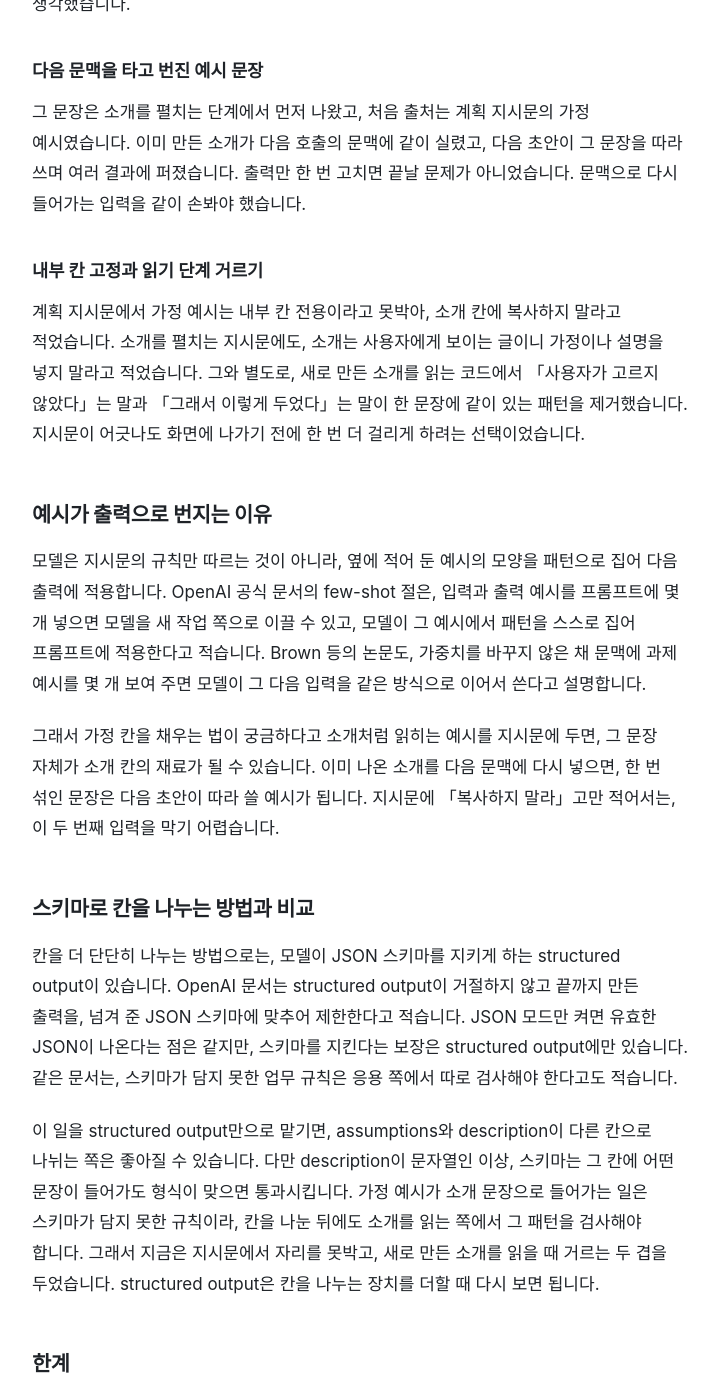
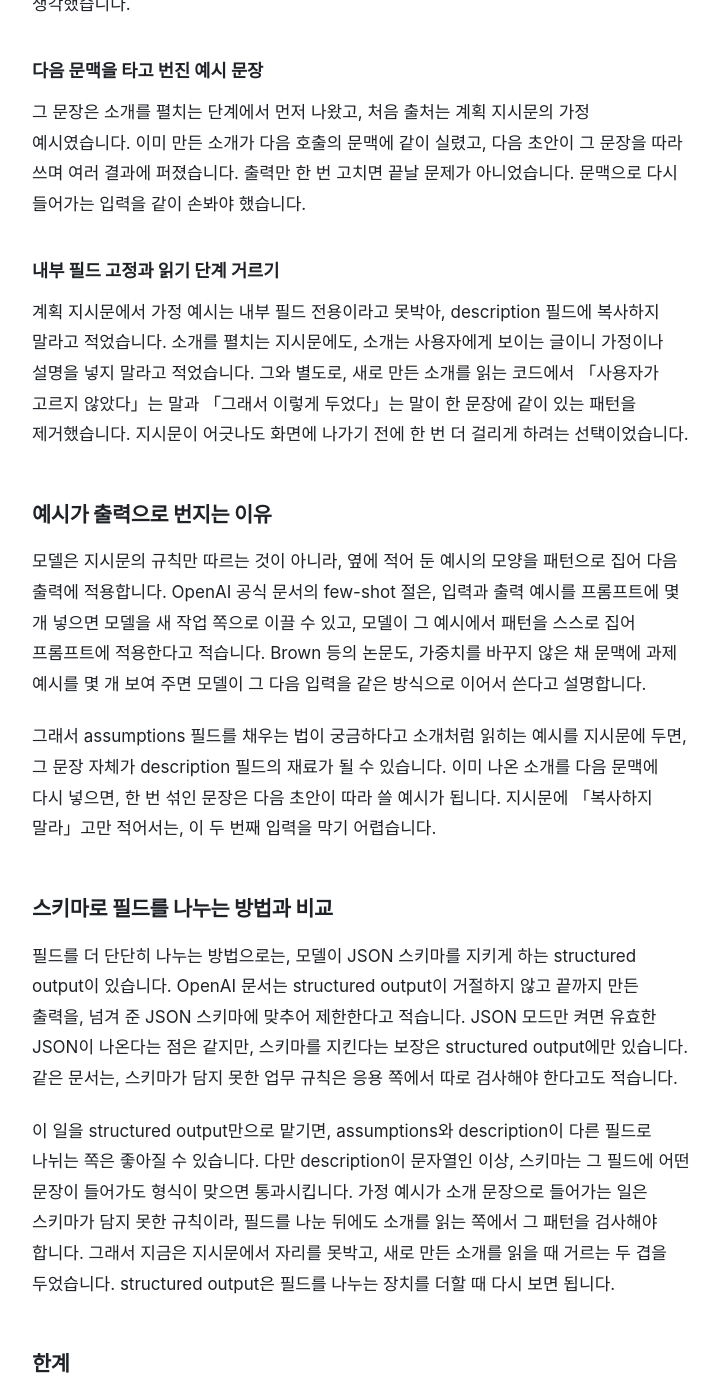
Before and after one commit to zeno0505/dev-articles, a Jekyll site: the page built from _posts/2026-11-16-pin-examples-and-filter.md, in a window 1280 px wide and 1400 px high, scrolled down 3417 px. Shown: the whole window, without its empty margins (278-997 px from the left). Built offline with Jekyll 4.4.1, drawn with Linux system fonts in a browser that asks for light colours; some web fonts are replaced; some of the changed text lies outside the part shown.

Commit message:
글 표현 다듬기: 「칸」을 필드·부분 등 뜻에 맞는 말로, 그림 4장 갱신 (#69)

````diff
--- a/_posts/2026-11-16-pin-examples-and-filter.md
+++ b/_posts/2026-11-16-pin-examples-and-filter.md
@@ -1,40 +1,40 @@
 ---
-title: "지시문 예시를 내부 칸에 두고 읽을 때 거르기"
+title: "지시문 예시를 내부 필드에 두고 읽을 때 거르기"
 date: 2026-11-16
 categories: [일일 회고]
-description: "계획 지시문의 가정 예시가 사용자에게 보이는 소개에 섞여 다음 초안에 따라 퍼졌습니다. 예시 자리를 내부 칸으로 못박고, 새 소개를 읽는 코드에서 그 문장 패턴을 거르기로 했습니다."
+description: "계획 지시문의 가정 예시가 사용자에게 보이는 소개에 섞여 다음 초안에 따라 퍼졌습니다. 예시 자리를 내부 필드로 못박고, 새 소개를 읽는 코드에서 그 문장 패턴을 거르기로 했습니다."
 ---
 
-지시문의 가정 칸에만 두려고 한 문장이, 사용자가 정한 것처럼 보이는 소개 끝에 붙었습니다. 처음에는 한 번 잘못 나온 문장으로 보였는데, 이미 만든 소개가 다음 호출의 문맥에 실려 초안이 그 문장을 따라 쓰며 퍼졌습니다. 그래서 예시의 자리를 내부 칸으로 못박고, 새 소개를 읽는 코드에서 그 문장 패턴을 한 번 더 거르기로 했습니다.
+지시문의 assumptions 필드에만 두려고 한 문장이, 사용자가 정한 것처럼 보이는 소개 끝에 붙었습니다. 처음에는 한 번 잘못 나온 문장으로 보였는데, 이미 만든 소개가 다음 호출의 문맥에 실려 초안이 그 문장을 따라 쓰며 퍼졌습니다. 그래서 예시의 자리를 내부 필드로 못박고, 새 소개를 읽는 코드에서 그 문장 패턴을 한 번 더 거르기로 했습니다.
 
 이 글은 생성 모델에 계획 지시문을 주고, 그 출력을 다음 호출의 문맥으로 다시 넣는 분께 도움이 됩니다.
 
 ## 한눈에 보는 결론
 
 - 제약: 사용자에게 보이는 소개에는 내부 가정 예시가 들어가면 안 되고, 이전 소개가 다음 문맥에 들어가도 그 문장이 다시 살아나면 안 됩니다.
-- 결정: 지시문에서 예시는 assumptions 같은 내부 칸 전용이라고 못박고, 소개를 펼치는 지시문에도 가정 문장을 넣지 말라고 적었습니다. 그와 별도로, 새로 만든 소개를 읽을 때 그 문장 패턴을 제거합니다. 이미 저장한 글을 고치는 경로에는 이 거르기를 두지 않았습니다.
+- 결정: 지시문에서 예시는 assumptions 같은 내부 필드 전용이라고 못박고, 소개를 펼치는 지시문에도 가정 문장을 넣지 말라고 적었습니다. 그와 별도로, 새로 만든 소개를 읽을 때 그 문장 패턴을 제거합니다. 이미 저장한 글을 고치는 경로에는 이 거르기를 두지 않았습니다.
 - 확인: 일반 예시로 소개 문자열에 가정 예시 문장을 넣은 뒤 거르기 함수를 돌리면 그 문장은 빠지고 본문은 남았습니다. 고친 뒤에는 새 대화에서 소개를 만들어 저장해 보니, 보이는 소개에 그 가정 문장이 없었습니다.
 
 ## 과제와 제약
 
-목표는 공개 소개 초안을 만들되, 계획 단계에서만 쓰는 가정이 사용자 화면에 나가지 않게 하는 것이었습니다. 가정 예시는 「가정:」처럼 표시된 짧은 메모가 아니라, 소개 본문처럼 읽히는 완성된 문장이었습니다. 생성 결과를 다음 호출의 문맥으로 다시 넣는 구조라, 한 번 섞인 문장은 다음 초안의 재료가 됩니다. 지시문에서 예시를 없애 버리면 모델이 내부 칸을 어떻게 채울지 보기 어려워, 예시는 남기되 자리가 분명해야 했습니다.
+목표는 공개 소개 초안을 만들되, 계획 단계에서만 쓰는 가정이 사용자 화면에 나가지 않게 하는 것이었습니다. 가정 예시는 「가정:」처럼 표시된 짧은 메모가 아니라, 소개 본문처럼 읽히는 완성된 문장이었습니다. 생성 결과를 다음 호출의 문맥으로 다시 넣는 구조라, 한 번 섞인 문장은 다음 초안의 재료가 됩니다. 지시문에서 예시를 없애 버리면 모델이 내부 필드를 어떻게 채울지 보기 어려워, 예시는 남기되 자리가 분명해야 했습니다.
 
 ## 어떤 방법을 골랐는지
 
-지시문만 고쳐서 「예시는 복사하지 말라」고 적는 방법은, 이미 섞여 나온 문장이 다음 문맥에 남아 있으면 다시 따라 쓰일 수 있습니다. 반대로 읽는 쪽에서만 거르면, 같은 뜻의 문장이 조금 다른 표기로 나올 때 빠지지 않을 수 있고, 모델은 여전히 소개 칸에 그 문장을 쓰려 합니다. 그래서 계획 지시문에서 예시의 자리를 내부 칸으로 못박고, 소개를 펼치는 지시문에도 가정이나 설명을 넣지 말라고 적었습니다. 그와 별도로, 새로 만든 소개를 읽는 코드에서 그 패턴을 거르는 두 겹을 두었습니다.
+지시문만 고쳐서 「예시는 복사하지 말라」고 적는 방법은, 이미 섞여 나온 문장이 다음 문맥에 남아 있으면 다시 따라 쓰일 수 있습니다. 반대로 읽는 쪽에서만 거르면, 같은 뜻의 문장이 조금 다른 표기로 나올 때 빠지지 않을 수 있고, 모델은 여전히 description 필드에 그 문장을 쓰려 합니다. 그래서 계획 지시문에서 예시의 자리를 내부 필드로 못박고, 소개를 펼치는 지시문에도 가정이나 설명을 넣지 말라고 적었습니다. 그와 별도로, 새로 만든 소개를 읽는 코드에서 그 패턴을 거르는 두 겹을 두었습니다.
 
 ## 기본 구조
 
 생성 한 번의 출력은 끝이 아닙니다. 그 출력이 다음 호출의 문맥으로 들어가면, 잘못된 문장도 다음 초안의 입력이 됩니다.
 
-![계획 지시문의 가정 예시가 소개에 섞인 뒤, 다음 문맥으로 다시 들어가 퍼지는 흐름과, 내부 칸 고정과 읽기 거르기로 끊는 구조](/dev-articles/assets/2026-11-16-pin-examples-and-filter-01.png)
+![계획 지시문의 가정 예시가 소개에 섞인 뒤, 다음 문맥으로 다시 들어가 퍼지는 흐름과, 내부 필드 고정과 읽기 거르기로 끊는 구조](/dev-articles/assets/2026-11-16-pin-examples-and-filter-01.png)
 
-실제 고친 모양은, 지시문에서 예시가 들어갈 칸을 명시하고, 새로 만든 소개를 읽을 때 그 예시 문장을 빼는 쪽입니다. 아래는 그 구조를 일반 예시로 옮긴 코드입니다. 제품 지시문 원문이나 제품 거르기 코드가 아닙니다.
+실제 고친 모양은, 지시문에서 예시가 들어갈 필드를 명시하고, 새로 만든 소개를 읽을 때 그 예시 문장을 빼는 쪽입니다. 아래는 그 구조를 일반 예시로 옮긴 코드입니다. 제품 지시문 원문이나 제품 거르기 코드가 아닙니다.
 
 ```js
 const PLAN_PROMPT = `당신은 공개 소개 초안을 만듭니다.
-assumptions 칸에는 내부 가정만 적습니다. 이 칸의 문장은 사용자에게 보여 주지 않습니다.
-description 칸에는 사용자에게 보일 문장만 적습니다.
+assumptions 필드에는 내부 가정만 적습니다. 이 필드의 문장은 사용자에게 보여 주지 않습니다.
+description 필드에는 사용자에게 보일 문장만 적습니다.
 
 assumptions 예시(내부 전용, description에 복사하지 말 것):
 - 따로 고르지 않아 매달 이어지는 요금제로 두었습니다.
@@ -79,25 +79,25 @@ export function parseNewDraft(raw) {
 
 그 문장은 소개를 펼치는 단계에서 먼저 나왔고, 처음 출처는 계획 지시문의 가정 예시였습니다. 이미 만든 소개가 다음 호출의 문맥에 같이 실렸고, 다음 초안이 그 문장을 따라 쓰며 여러 결과에 퍼졌습니다. 출력만 한 번 고치면 끝날 문제가 아니었습니다. 문맥으로 다시 들어가는 입력을 같이 손봐야 했습니다.
 
-### 내부 칸 고정과 읽기 단계 거르기
+### 내부 필드 고정과 읽기 단계 거르기
 
-계획 지시문에서 가정 예시는 내부 칸 전용이라고 못박아, 소개 칸에 복사하지 말라고 적었습니다. 소개를 펼치는 지시문에도, 소개는 사용자에게 보이는 글이니 가정이나 설명을 넣지 말라고 적었습니다. 그와 별도로, 새로 만든 소개를 읽는 코드에서 「사용자가 고르지 않았다」는 말과 「그래서 이렇게 두었다」는 말이 한 문장에 같이 있는 패턴을 제거했습니다. 지시문이 어긋나도 화면에 나가기 전에 한 번 더 걸리게 하려는 선택이었습니다.
+계획 지시문에서 가정 예시는 내부 필드 전용이라고 못박아, description 필드에 복사하지 말라고 적었습니다. 소개를 펼치는 지시문에도, 소개는 사용자에게 보이는 글이니 가정이나 설명을 넣지 말라고 적었습니다. 그와 별도로, 새로 만든 소개를 읽는 코드에서 「사용자가 고르지 않았다」는 말과 「그래서 이렇게 두었다」는 말이 한 문장에 같이 있는 패턴을 제거했습니다. 지시문이 어긋나도 화면에 나가기 전에 한 번 더 걸리게 하려는 선택이었습니다.
 
 ## 예시가 출력으로 번지는 이유
 
 모델은 지시문의 규칙만 따르는 것이 아니라, 옆에 적어 둔 예시의 모양을 패턴으로 집어 다음 출력에 적용합니다. OpenAI 공식 문서의 few-shot 절은, 입력과 출력 예시를 프롬프트에 몇 개 넣으면 모델을 새 작업 쪽으로 이끌 수 있고, 모델이 그 예시에서 패턴을 스스로 집어 프롬프트에 적용한다고 적습니다. Brown 등의 논문도, 가중치를 바꾸지 않은 채 문맥에 과제 예시를 몇 개 보여 주면 모델이 그 다음 입력을 같은 방식으로 이어서 쓴다고 설명합니다.
 
-그래서 가정 칸을 채우는 법이 궁금하다고 소개처럼 읽히는 예시를 지시문에 두면, 그 문장 자체가 소개 칸의 재료가 될 수 있습니다. 이미 나온 소개를 다음 문맥에 다시 넣으면, 한 번 섞인 문장은 다음 초안이 따라 쓸 예시가 됩니다. 지시문에 「복사하지 말라」고만 적어서는, 이 두 번째 입력을 막기 어렵습니다.
+그래서 assumptions 필드를 채우는 법이 궁금하다고 소개처럼 읽히는 예시를 지시문에 두면, 그 문장 자체가 description 필드의 재료가 될 수 있습니다. 이미 나온 소개를 다음 문맥에 다시 넣으면, 한 번 섞인 문장은 다음 초안이 따라 쓸 예시가 됩니다. 지시문에 「복사하지 말라」고만 적어서는, 이 두 번째 입력을 막기 어렵습니다.
 
-## 스키마로 칸을 나누는 방법과 비교
+## 스키마로 필드를 나누는 방법과 비교
 
-칸을 더 단단히 나누는 방법으로는, 모델이 JSON 스키마를 지키게 하는 structured output이 있습니다. OpenAI 문서는 structured output이 거절하지 않고 끝까지 만든 출력을, 넘겨 준 JSON 스키마에 맞추어 제한한다고 적습니다. JSON 모드만 켜면 유효한 JSON이 나온다는 점은 같지만, 스키마를 지킨다는 보장은 structured output에만 있습니다. 같은 문서는, 스키마가 담지 못한 업무 규칙은 응용 쪽에서 따로 검사해야 한다고도 적습니다.
+필드를 더 단단히 나누는 방법으로는, 모델이 JSON 스키마를 지키게 하는 structured output이 있습니다. OpenAI 문서는 structured output이 거절하지 않고 끝까지 만든 출력을, 넘겨 준 JSON 스키마에 맞추어 제한한다고 적습니다. JSON 모드만 켜면 유효한 JSON이 나온다는 점은 같지만, 스키마를 지킨다는 보장은 structured output에만 있습니다. 같은 문서는, 스키마가 담지 못한 업무 규칙은 응용 쪽에서 따로 검사해야 한다고도 적습니다.
 
-이 일을 structured output만으로 맡기면, assumptions와 description이 다른 칸으로 나뉘는 쪽은 좋아질 수 있습니다. 다만 description이 문자열인 이상, 스키마는 그 칸에 어떤 문장이 들어가도 형식이 맞으면 통과시킵니다. 가정 예시가 소개 문장으로 들어가는 일은 스키마가 담지 못한 규칙이라, 칸을 나눈 뒤에도 소개를 읽는 쪽에서 그 패턴을 검사해야 합니다. 그래서 지금은 지시문에서 자리를 못박고, 새로 만든 소개를 읽을 때 거르는 두 겹을 두었습니다. structured output은 칸을 나누는 장치를 더할 때 다시 보면 됩니다.
+이 일을 structured output만으로 맡기면, assumptions와 description이 다른 필드로 나뉘는 쪽은 좋아질 수 있습니다. 다만 description이 문자열인 이상, 스키마는 그 필드에 어떤 문장이 들어가도 형식이 맞으면 통과시킵니다. 가정 예시가 소개 문장으로 들어가는 일은 스키마가 담지 못한 규칙이라, 필드를 나눈 뒤에도 소개를 읽는 쪽에서 그 패턴을 검사해야 합니다. 그래서 지금은 지시문에서 자리를 못박고, 새로 만든 소개를 읽을 때 거르는 두 겹을 두었습니다. structured output은 필드를 나누는 장치를 더할 때 다시 보면 됩니다.
 
 ## 한계
 
-거르기는 「고르지 않았다」와 「두었다」가 한 문장에 같이 있는 패턴만 빼므로, 표현이 조금만 바뀌면 남을 수 있습니다. 지시문에서 자리를 못박는 일은 모델이 칸을 지키게 돕는 장치이지, 출력을 보증하지는 않습니다. 이미 저장한 글을 고치는 경로에는 이 거르기를 두지 않았으므로, 예전에 섞여 들어간 문장은 그 경로만으로는 빠지지 않습니다. 위 코드의 예시 문장과 거르기 결과는 일반 예시입니다.
+거르기는 「고르지 않았다」와 「두었다」가 한 문장에 같이 있는 패턴만 빼므로, 표현이 조금만 바뀌면 남을 수 있습니다. 지시문에서 자리를 못박는 일은 모델이 필드를 지키게 돕는 장치이지, 출력을 보증하지는 않습니다. 이미 저장한 글을 고치는 경로에는 이 거르기를 두지 않았으므로, 예전에 섞여 들어간 문장은 그 경로만으로는 빠지지 않습니다. 위 코드의 예시 문장과 거르기 결과는 일반 예시입니다.
 
 ## 확인 방법
 
@@ -121,10 +121,10 @@ const parsed = parseNewDraft(leaked)
 ## 정리
 
 - 지시문 예시는 출력으로 번질 수 있고, 다음 문맥에 들어가면 따라 퍼집니다.
-- 예시의 자리는 내부 칸으로 못박고, 소개를 펼치는 지시문에도 가정을 넣지 말라고 적습니다.
+- 예시의 자리는 내부 필드로 못박고, 소개를 펼치는 지시문에도 가정을 넣지 말라고 적습니다.
 - 새로 만든 소개를 읽을 때 그 문장 패턴을 한 번 더 거릅니다.
 
-지시문 예시는 내부 칸에 두고, 공개 글을 읽을 때 한 번 더 거르려고 합니다.
+지시문 예시는 내부 필드에 두고, 공개 글을 읽을 때 한 번 더 거르려고 합니다.
 
 ## 참고
 
````
Also changed, not shown: _posts/2026-10-20-reference-and-weight.md (+11 -11 lines), _posts/2026-11-04-mute-by-cause.md (+2 -2 lines), _posts/2026-11-18-api-spec-in-the-browser.md (+1 -1 lines), _posts/2026-11-20-failed-agent-harness-dailyagent-retrospective.md (+1 -1 lines), _posts/2026-11-20-test-platform-to-reduce-qa-load.md (+2 -2 lines), assets/2026-10-20-reference-and-weight-01.png, assets/2026-11-04-mute-by-cause-01.png, assets/2026-11-16-pin-examples-and-filter-01.png, assets/2026-11-21-migration-automation-team-while-paying-down-cost-debt-01.png.
